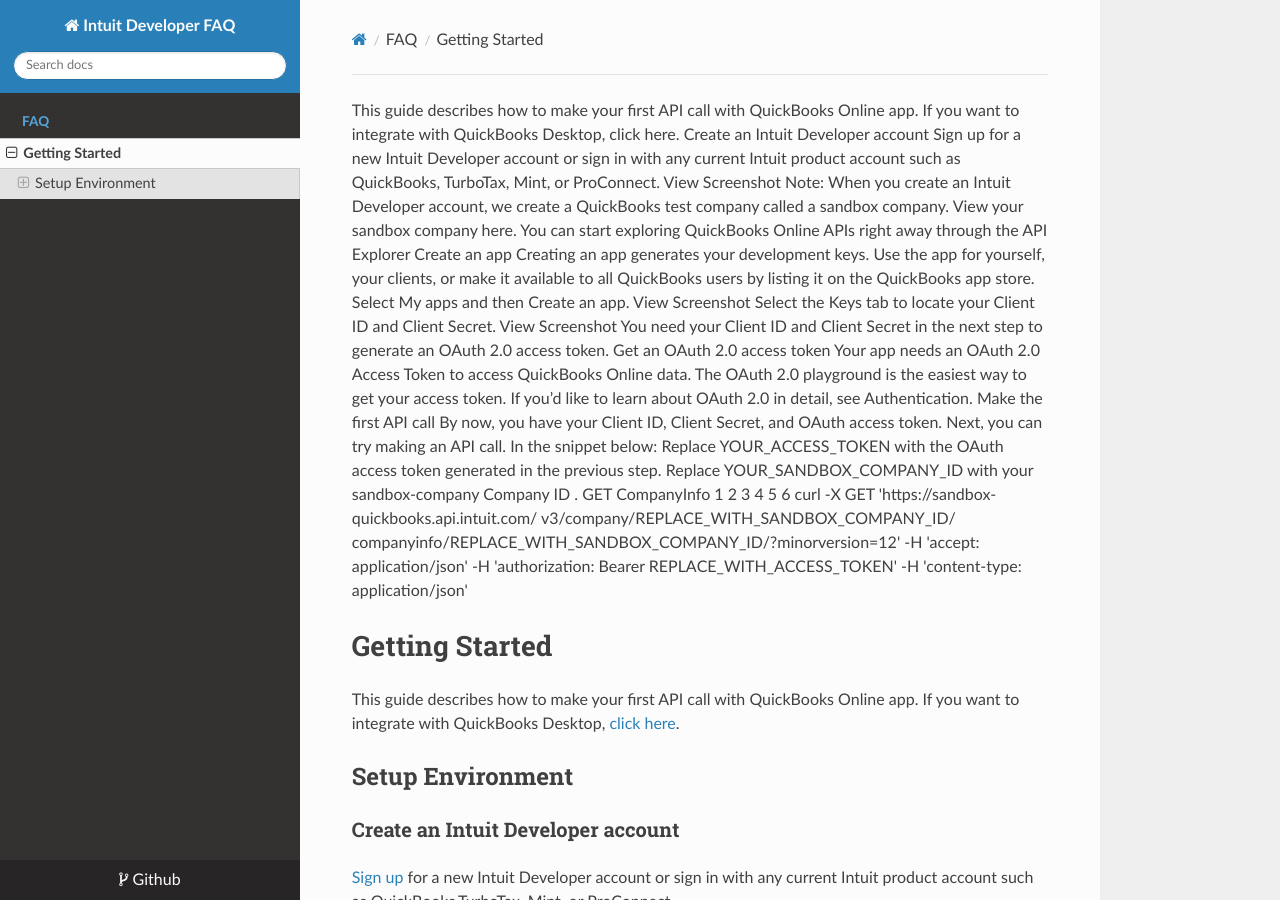
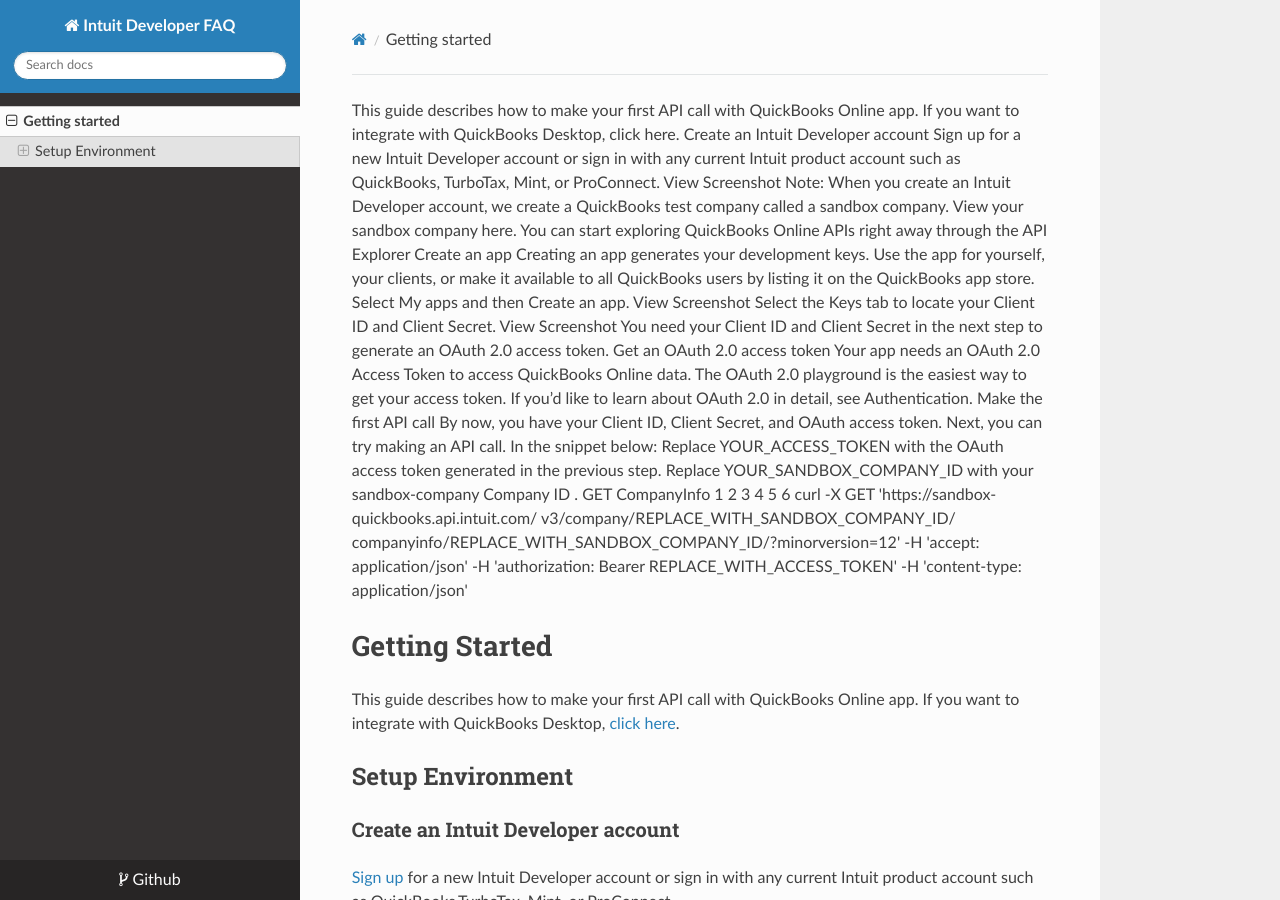
Before and after one commit to abisalehalliprasan/intuit-developer-faq, an MkDocs documentation site: the page built from docs/getting_started.md, in a window 1280 px wide and 900 px high. Built offline with MkDocs 1.6.1, drawn with Linux system fonts in a browser that asks for light colours; nearby versions of some CDN libraries; old or Windows-style settings are respelled for this version of MkDocs; part of the change alters nothing that is shown.

Commit message:
yaml changes

```diff
--- a/mkdocs.yml
+++ b/mkdocs.yml
@@ -6,6 +6,3 @@ docs_dir: docs
 theme: readthedocs
 extra_css: [extra.css]
 extra_javascript: [fonts.js]
-pages:
-# Introduction:
-- ['getting_started.md', 'FAQ', 'Getting Started']
```
